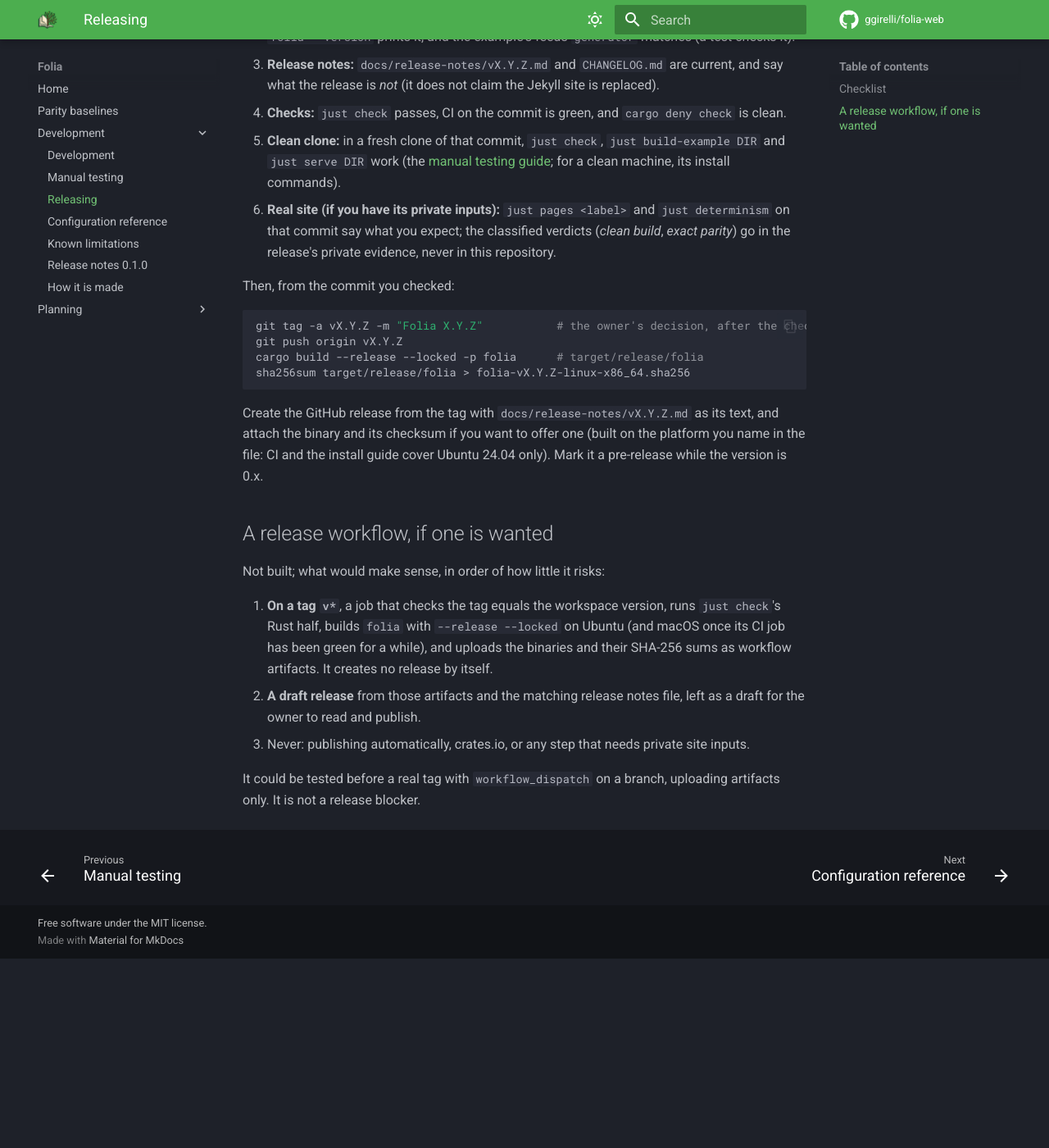
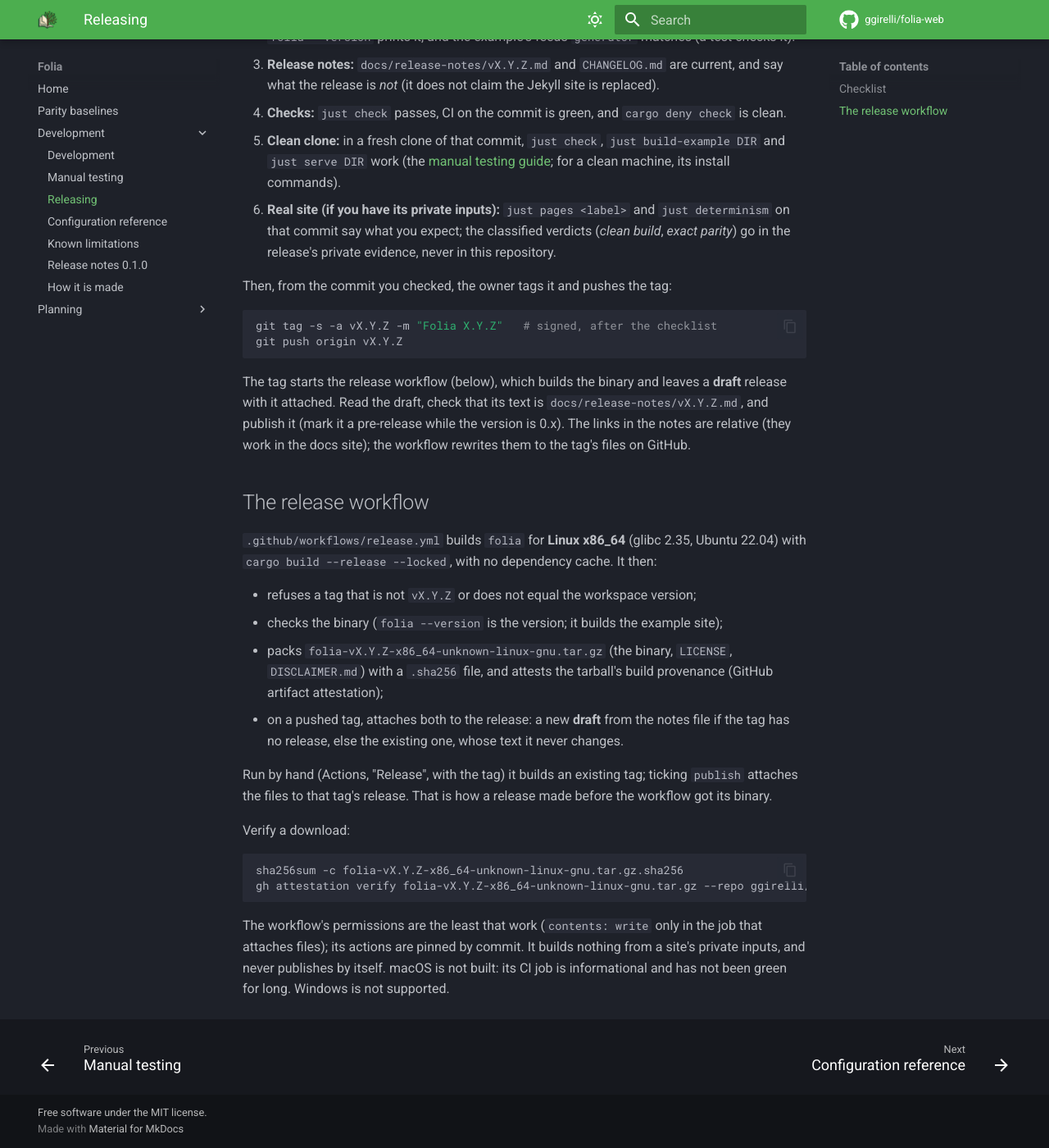
Before and after one commit to ggirelli/folia-web, an MkDocs documentation site: the page built from docs/development/releasing.md, in a window 1280 px wide and 1400 px high, scrolled down 416 px. Shown: the whole window at 82% size. Built offline with MkDocs 1.6.1 and Material for MkDocs 9.7.7, drawn with Linux system fonts in a browser that asks for light colours; comment, search, counter and statistics services are not loaded; before the commit the page ends 1585 px from its top, so only the background shows below that; some of the changed text lies outside the part shown.

Commit message:
ci: a release workflow for the Linux x86_64 binary (#48)

````diff
--- a/docs/development/releasing.md
+++ b/docs/development/releasing.md
@@ -1,8 +1,8 @@
 # Releasing
 
-How a Folia release is cut. There is **no release workflow** yet: a release is a tag and a GitHub
-release made by hand from a commit of `main` that passed its checks, by the project owner. Nothing
-here runs by itself, and nothing here publishes to crates.io (`publish = false`).
+How a Folia release is cut. The tag and the GitHub release are made by hand by the project owner,
+from a commit of `main` that passed its checks; the Linux binary is built by the
+[release workflow](#the-release-workflow). Nothing here publishes to crates.io (`publish = false`).
 
 ## Checklist
 
@@ -21,30 +21,41 @@ Everything on `main`, CI green:
    that commit say what you expect; the classified verdicts (*clean build*, *exact parity*) go in
    the release's private evidence, never in this repository.
 
-Then, from the commit you checked:
+Then, from the commit you checked, the owner tags it and pushes the tag:
 
 ```sh
-git tag -a vX.Y.Z -m "Folia X.Y.Z"           # the owner's decision, after the checklist
+git tag -s -a vX.Y.Z -m "Folia X.Y.Z"   # signed, after the checklist
 git push origin vX.Y.Z
-cargo build --release --locked -p folia      # target/release/folia
-sha256sum target/release/folia > folia-vX.Y.Z-linux-x86_64.sha256
 ```
 
-Create the GitHub release from the tag with `docs/release-notes/vX.Y.Z.md` as its text, and attach
-the binary and its checksum if you want to offer one (built on the platform you name in the file:
-CI and the install guide cover Ubuntu 24.04 only). Mark it a pre-release while the version is 0.x.
+The tag starts the release workflow (below), which builds the binary and leaves a **draft** release
+with it attached. Read the draft, check that its text is `docs/release-notes/vX.Y.Z.md`, and
+publish it (mark it a pre-release while the version is 0.x). The links in the notes are relative
+(they work in the docs site); the workflow rewrites them to the tag's files on GitHub.
 
-## A release workflow, if one is wanted
+## The release workflow
 
-Not built; what would make sense, in order of how little it risks:
+`.github/workflows/release.yml` builds `folia` for **Linux x86_64** (glibc 2.35, Ubuntu 22.04) with
+`cargo build --release --locked`, with no dependency cache. It then:
 
-1. **On a tag `v*`**, a job that checks the tag equals the workspace version, runs `just check`'s
-   Rust half, builds `folia` with `--release --locked` on Ubuntu (and macOS once its CI job has been
-   green for a while), and uploads the binaries and their SHA-256 sums as workflow artifacts. It
-   creates no release by itself.
-2. **A draft release** from those artifacts and the matching release notes file, left as a draft
-   for the owner to read and publish.
-3. Never: publishing automatically, crates.io, or any step that needs private site inputs.
+- refuses a tag that is not `vX.Y.Z` or does not equal the workspace version;
+- checks the binary (`folia --version` is the version; it builds the example site);
+- packs `folia-vX.Y.Z-x86_64-unknown-linux-gnu.tar.gz` (the binary, `LICENSE`, `DISCLAIMER.md`)
+  with a `.sha256` file, and attests the tarball's build provenance (GitHub artifact attestation);
+- on a pushed tag, attaches both to the release: a new **draft** from the notes file if the tag has
+  no release, else the existing one, whose text it never changes.
 
-It could be tested before a real tag with `workflow_dispatch` on a branch, uploading artifacts
-only. It is not a release blocker.
+Run by hand (Actions, "Release", with the tag) it builds an existing tag; ticking `publish` attaches
+the files to that tag's release. That is how a release made before the workflow got its binary.
+
+Verify a download:
+
+```sh
+sha256sum -c folia-vX.Y.Z-x86_64-unknown-linux-gnu.tar.gz.sha256
+gh attestation verify folia-vX.Y.Z-x86_64-unknown-linux-gnu.tar.gz --repo ggirelli/folia-web
+```
+
+The workflow's permissions are the least that work (`contents: write` only in the job that
+attaches files); its actions are pinned by commit. It builds nothing from a site's private inputs,
+and never publishes by itself. macOS is not built: its CI job is informational and has not been
+green for long. Windows is not supported.
````
Also changed, not shown: 1 other file.
